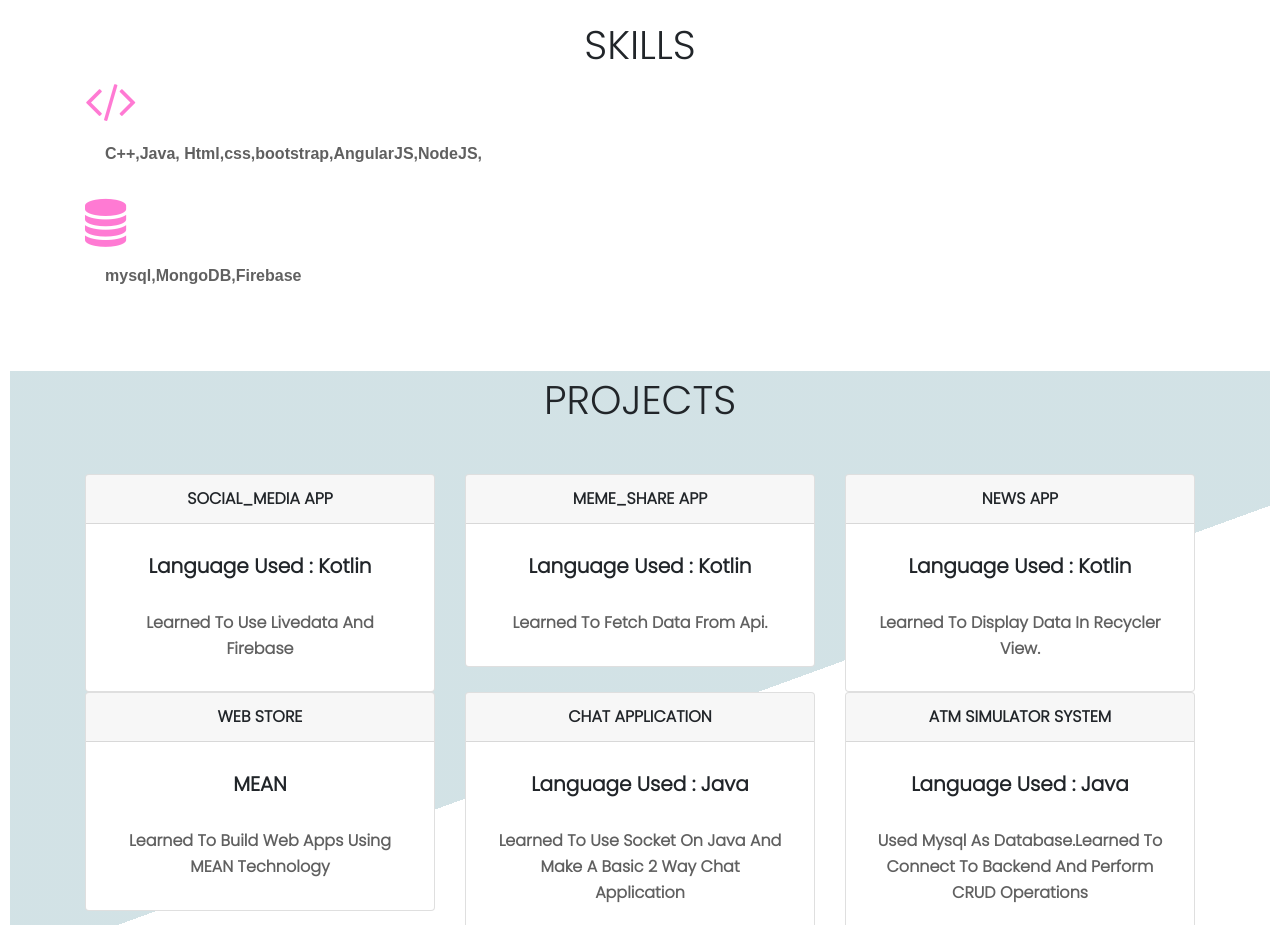
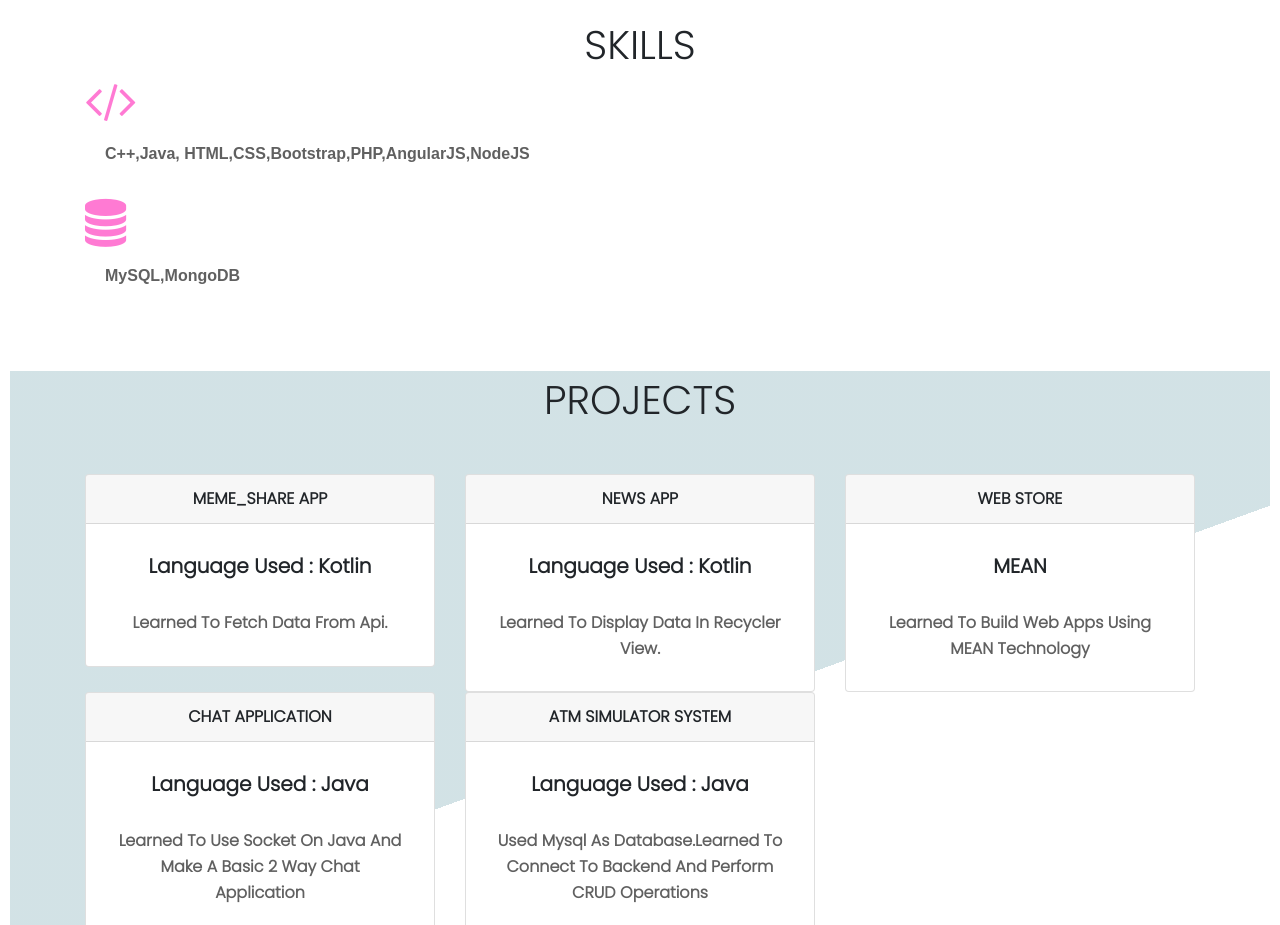
Before and after one commit to yuktachadha/yuktachadha.io, a plain HTML site: page index.html in a window 1280 px wide. Shown: the part 1860-2785 px from the top of the page. Drawn offline with nearby package versions, Linux system fonts and the light colour scheme; a script that the page names is missing.

Commit message:
modification

```diff
--- a/index.html
+++ b/index.html
@@ -1,3 +1,5 @@
+
+
 <!DOCTYPE html>
 <html>
     <head>
@@ -113,14 +115,14 @@
         <a href="#"><i class="fa-3x fa fa-code" aria-hidden="true"></i></a>
         <p>
 
-         C++,Java, Html,css,bootstrap,AngularJS,NodeJS,
+         C++,Java, HTML,CSS,Bootstrap,PHP,AngularJS,NodeJS
         </p>
       </div>
 
       <div class="col-md-12 detail-boxes">
         <a href="#"><i class="fa-3x fa fa-database" aria-hidden="true"></i></a>
         <p>
-         mysql,MongoDB,Firebase
+      MySQL,MongoDB
         </p>
       </div>
     </div>
@@ -139,7 +141,7 @@
 <div class="container pricing-box">
  <div class="row price-box">
 
-   <div class="col-lg-4 col-md-12">
+   <!-- <div class="col-lg-4 col-md-12">
      <div class="card">
        <div class="card-header">
         SOCIAL_MEDIA APP
@@ -147,10 +149,10 @@
    <div class="card-body">
       <h5 class="card-title">Language Used : Kotlin</h5>
        <p class="card-text"> learned to use livedata and Firebase </p>
-     <!-- <a href="#" class="btn">Go somewhere</a> -->
+
     </div>
     </div>
-   </div>
+   </div> -->
 
    <div class="col-lg-4 col-md-12">
     <div class="card">
```
